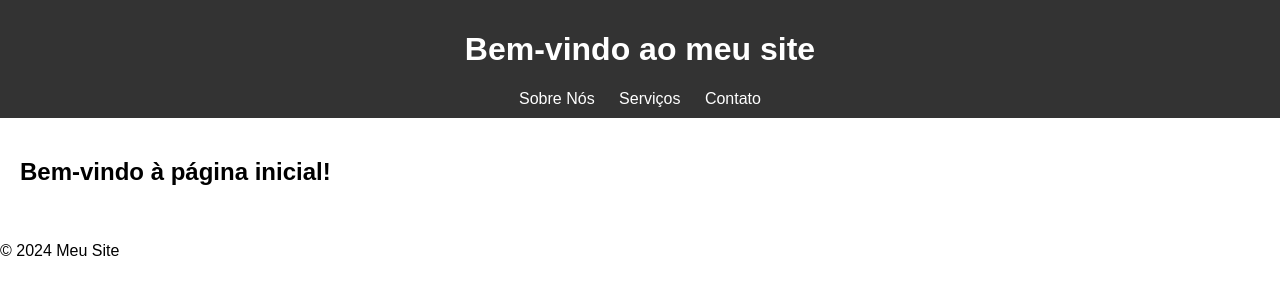
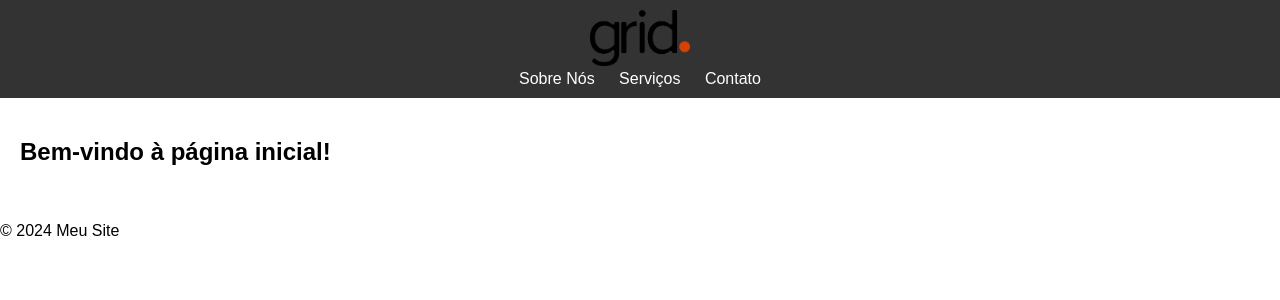
Before and after one commit to fefe221/site_grid, a Django app: page / in a window 1280 px wide. Shown: the top 300 px of the page. Run offline with Django 5.2, Linux system fonts and the light colour scheme.

Commit message:
fix: styles.css

```diff
--- a/static/css/styles.css
+++ b/static/css/styles.css
@@ -11,6 +11,10 @@ header {
     text-align: center;
 }
 
+header a img {
+    width: 100px;
+}
+
 nav a {
     color: white;
     margin: 0 10px;
--- a/templates/base.html
+++ b/templates/base.html
@@ -11,12 +11,11 @@
 
 <body>
     <header>
-        <h1>Bem-vindo ao meu site</h1>
+        <a href=""><img src="/static/img/logo.png" alt=""></a>
         <nav>
             <a href="/sobre">Sobre Nós</a>
             <a href="/servicos">Serviços</a>
             <a href="/contato">Contato</a>
-
         </nav>
     </header>
     <main>
```
Also changed, not shown: static/img/logo.png (added).
